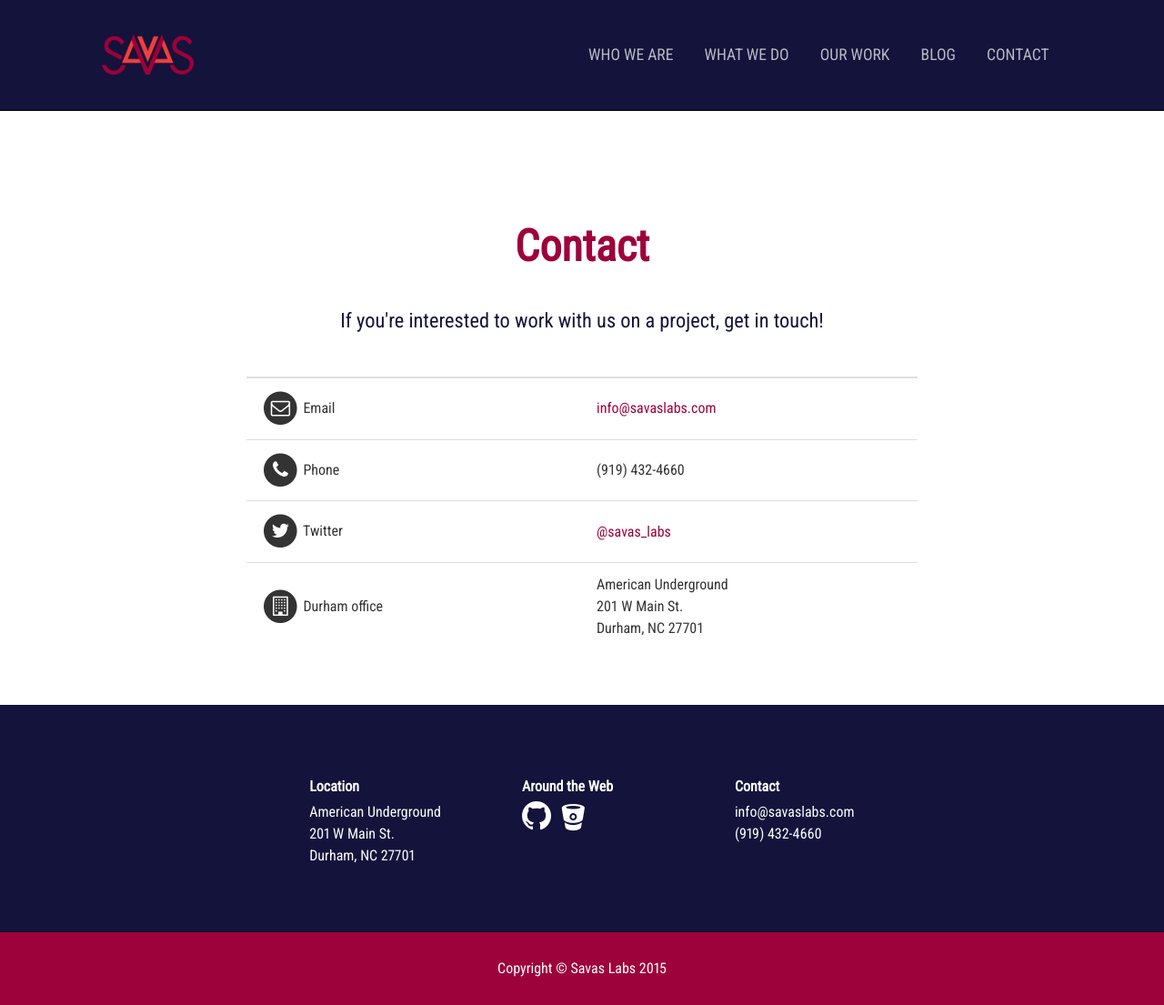
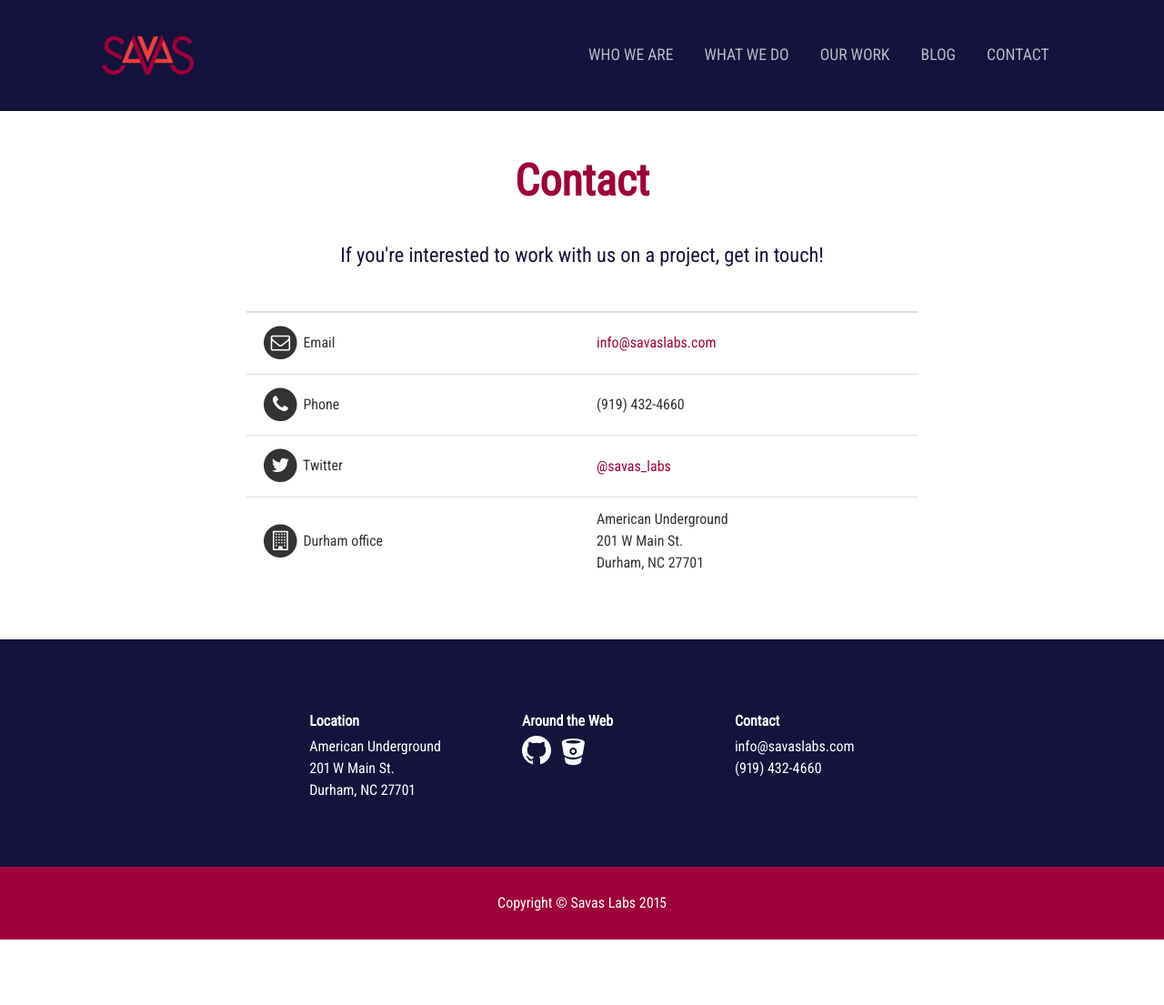
Before and after one commit to tumble1999/savaslabs.github.io, a Jekyll site: the page built from contact.html, in a window 1280 px wide. Shown: the whole page at 91% size. Built offline with Jekyll 4.4.1, drawn with Linux system fonts in a browser that asks for light colours; some web fonts are replaced; after the commit the page ends 1033 px from its top, so only the background shows below that.

Commit message:
Remove margin-top from h1 and h2

```diff
--- a/assets/styles/_scss/_typography.scss
+++ b/assets/styles/_scss/_typography.scss
@@ -53,7 +53,7 @@
     }
     ul { list-style-type: square; }
     ol { list-style-type: decimal; }
-    h1, h2, h3, h4, h5 { margin-top: 1.5em; }
+    h3, h4, h5 { margin-top: 1.5em; }
     .page-description {
         font-size: $base-font-size * 1.4;
     }
```
